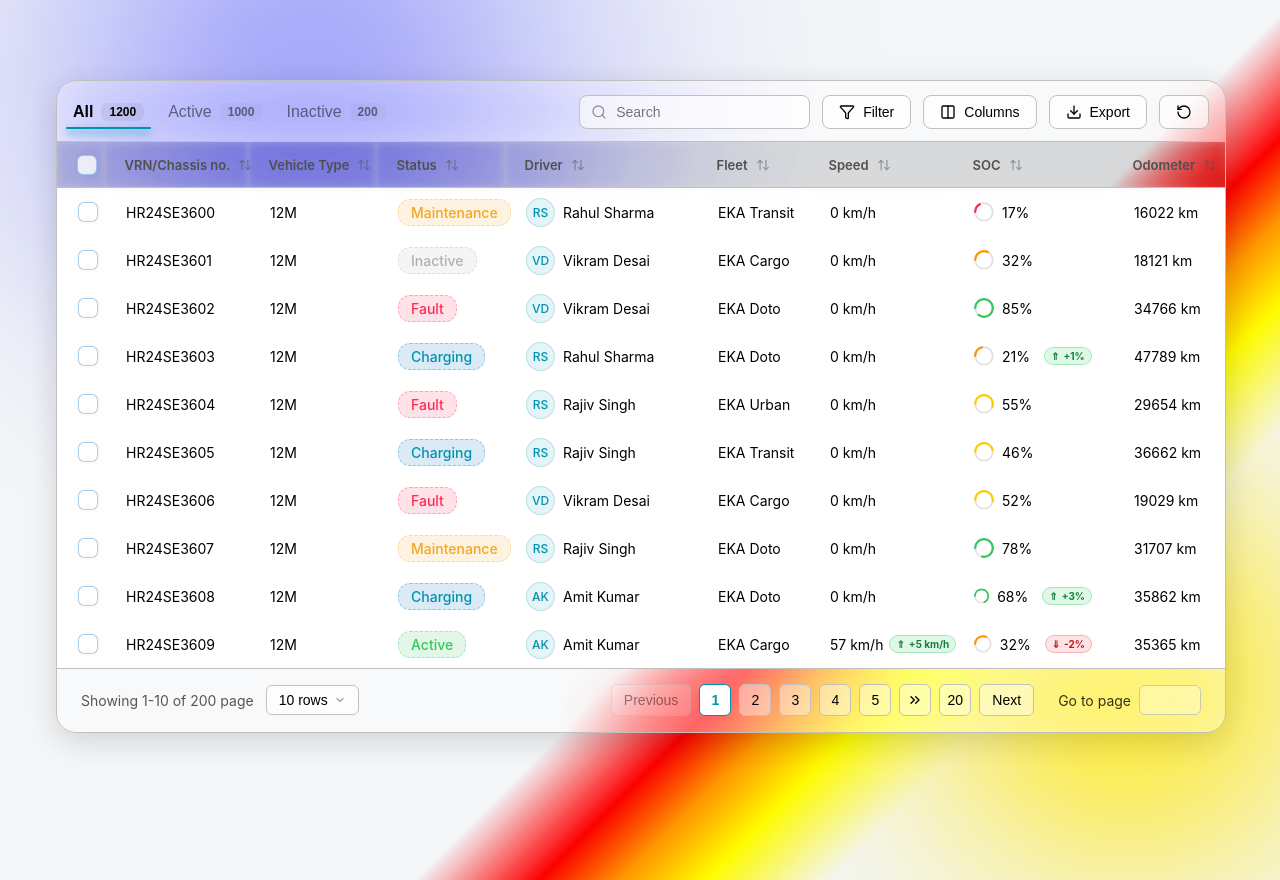
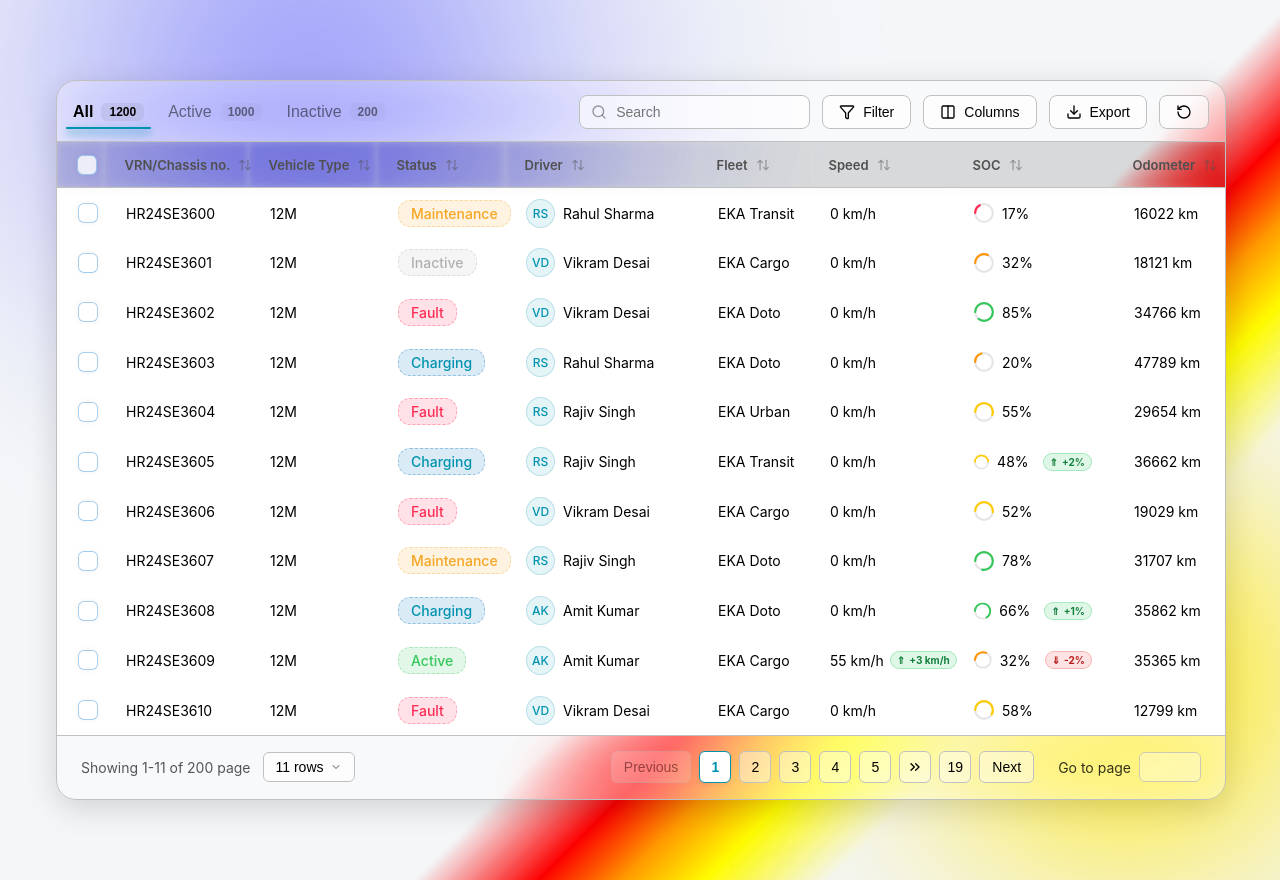
Before and after one commit to Praveen343577/Reusable-Table-Component, a React (Vite) app: page / in a window 1280 px wide. Built offline with nearby package versions, Linux system fonts and the light colour scheme.

Commit message:
Fixed Footer Shrinking, Added auo row count depending upon available height, Fixed Auto-Rows Not Triggering, Removed Max-Height Restriction

```diff
--- a/src/Components/Table/Pagination/Pagination.jsx
+++ b/src/Components/Table/Pagination/Pagination.jsx
@@ -9,7 +9,7 @@ for (const key of new Set([...Object.keys(tableStyles || {}), ...Object.keys(loc
   styles[key] = [tableStyles?.[key], localS[key]].filter(Boolean).join(" ");
 }
 
-const ROWS_OPTIONS = [10, 25, 50];
+const ROWS_OPTIONS = [10, 25, 50, 100];
 
 const Pagination = ({
   currentPage, setCurrentPage,
--- a/src/Components/Table/Pagination/Pagination.module.css
+++ b/src/Components/Table/Pagination/Pagination.module.css
@@ -5,6 +5,7 @@
   padding: 1rem 1.5rem;
   position: relative;
   z-index: 100;
+  flex-shrink: 0;
 }
 
 .ct-footer::before {
--- a/src/Components/Table/Table.jsx
+++ b/src/Components/Table/Table.jsx
@@ -1,4 +1,4 @@
-import { useState, useMemo, useRef } from 'react';
+import { useState, useMemo, useRef, useEffect } from 'react';
 import PropTypes from 'prop-types';
 
 import useSort from './hooks/useSort';
@@ -169,10 +169,53 @@ const Table = ({
     if (mode === 'server' && onPageChange) onPageChange(page, rowsPerPage);
   };
 
+  const [isAutoRows, setIsAutoRows] = useState(true);
+
   const handleRowsPerPageProxy = (rows) => {
+    setIsAutoRows(false);
     setRowsPerPage(rows);
     if (mode === 'server' && onPageChange) onPageChange(1, rows);
   };
+
+  useEffect(() => {
+    if (!isAutoRows || !tableWrapperRef.current) return;
+
+    const observer = new ResizeObserver((entries) => {
+      for (let entry of entries) {
+        const wrapperHeight = entry.contentRect.height;
+        if (wrapperHeight === 0) continue;
+
+        const headerEl = tableWrapperRef.current.querySelector('thead');
+        const headerHeight = headerEl ? headerEl.getBoundingClientRect().height : 54;
+
+        // Find a data row to measure, or fallback to an estimate
+        const tbody = tableWrapperRef.current.querySelector('tbody');
+        const firstRow = tbody ? tbody.querySelector('tr') : null;
+        const rowHeight = firstRow ? Math.max(firstRow.getBoundingClientRect().height, 30) : 48;
+
+        const availableHeight = wrapperHeight - headerHeight;
+        if (availableHeight > 0) {
+          const calculatedRows = Math.floor(availableHeight / rowHeight);
+          const newRowsPerPage = Math.max(1, calculatedRows);
+
+          setRowsPerPage((prev) => {
+            if (prev !== newRowsPerPage) {
+              // Only call onPageChange if server mode and page size actually changes
+              if (mode === 'server' && onPageChange) {
+                // setTimeout to avoid update during render if triggered immediately
+                setTimeout(() => onPageChange(1, newRowsPerPage), 0);
+              }
+              return newRowsPerPage;
+            }
+            return prev;
+          });
+        }
+      }
+    });
+
+    observer.observe(tableWrapperRef.current);
+    return () => observer.disconnect();
+  }, [isAutoRows, setRowsPerPage, mode, onPageChange]);
 
   const allSelected = currentData.length > 0 && currentData.every((row) => selectedIds.includes(row.id));
 
--- a/src/Components/Table/Table.module.css
+++ b/src/Components/Table/Table.module.css
@@ -16,7 +16,7 @@
 
   container-type: inline-size;
   width: 100%;
-  max-height: 100%;
+  height: 100%;
   font-family: "Inter", sans-serif;
   border-radius: var(--radius-main);
   box-shadow: 0px 8px 32px rgba(0, 0, 0, 0.15);
@@ -30,12 +30,11 @@
 /* ===== Table Wrapper & Core Table ===== */
 .ct-table-wrapper {
   flex: 1;
-  min-height: 25rem;
+  min-height: 0;
   overflow-y: auto;
   overflow-x: auto;
   backdrop-filter: none;
   -webkit-backdrop-filter: none;
-  max-height: calc(15 * 3rem + 3.375rem);
   scrollbar-width: thin;
   scrollbar-color: transparent var(--row-bg);
 }
--- a/src/Components/Table/Toolbar/Toolbar.module.css
+++ b/src/Components/Table/Toolbar/Toolbar.module.css
@@ -5,6 +5,7 @@
   padding: 0.85rem 1rem;
   position: relative;
   z-index: 100;
+  flex-shrink: 0;
 }
 
 .ct-toolbar::before {
```
